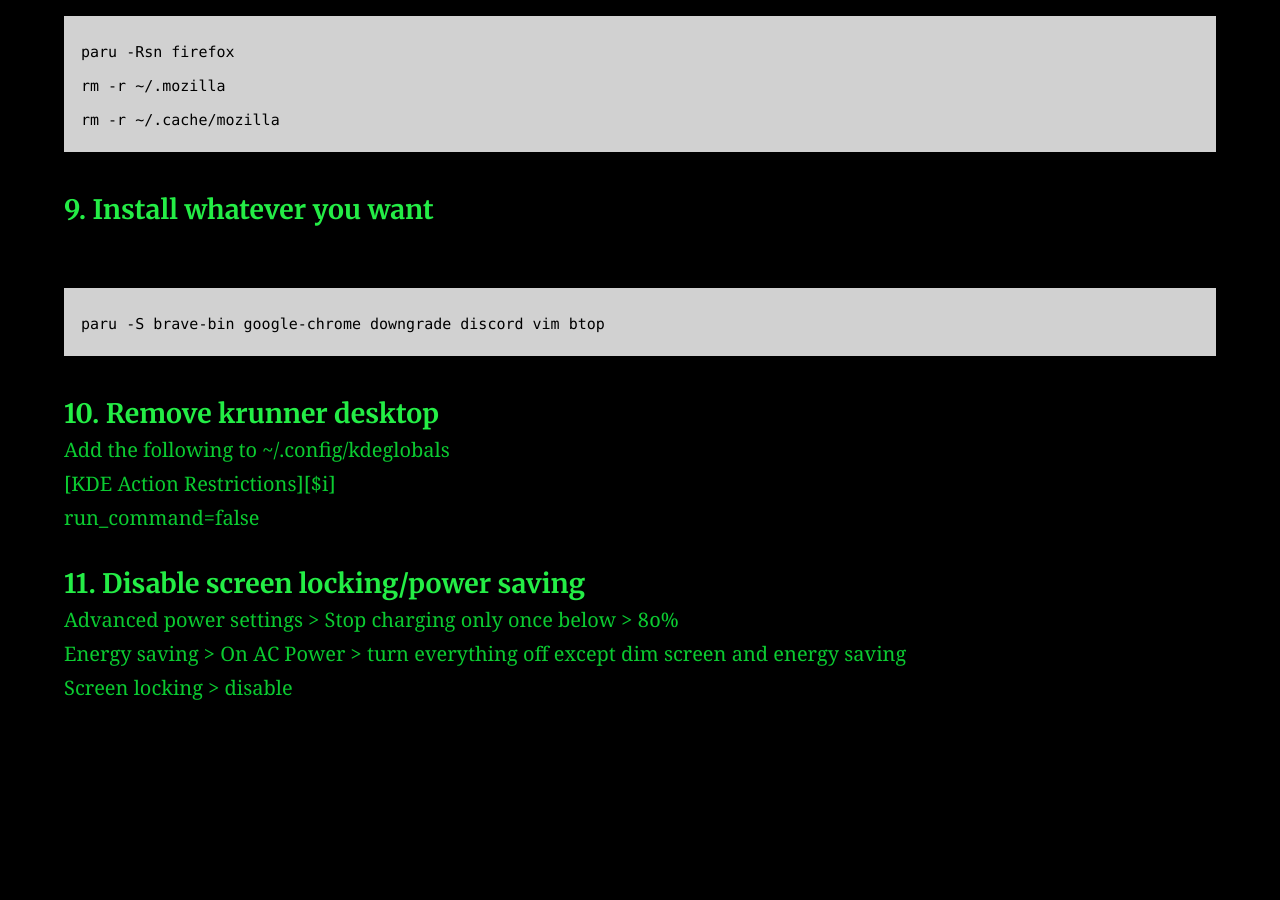
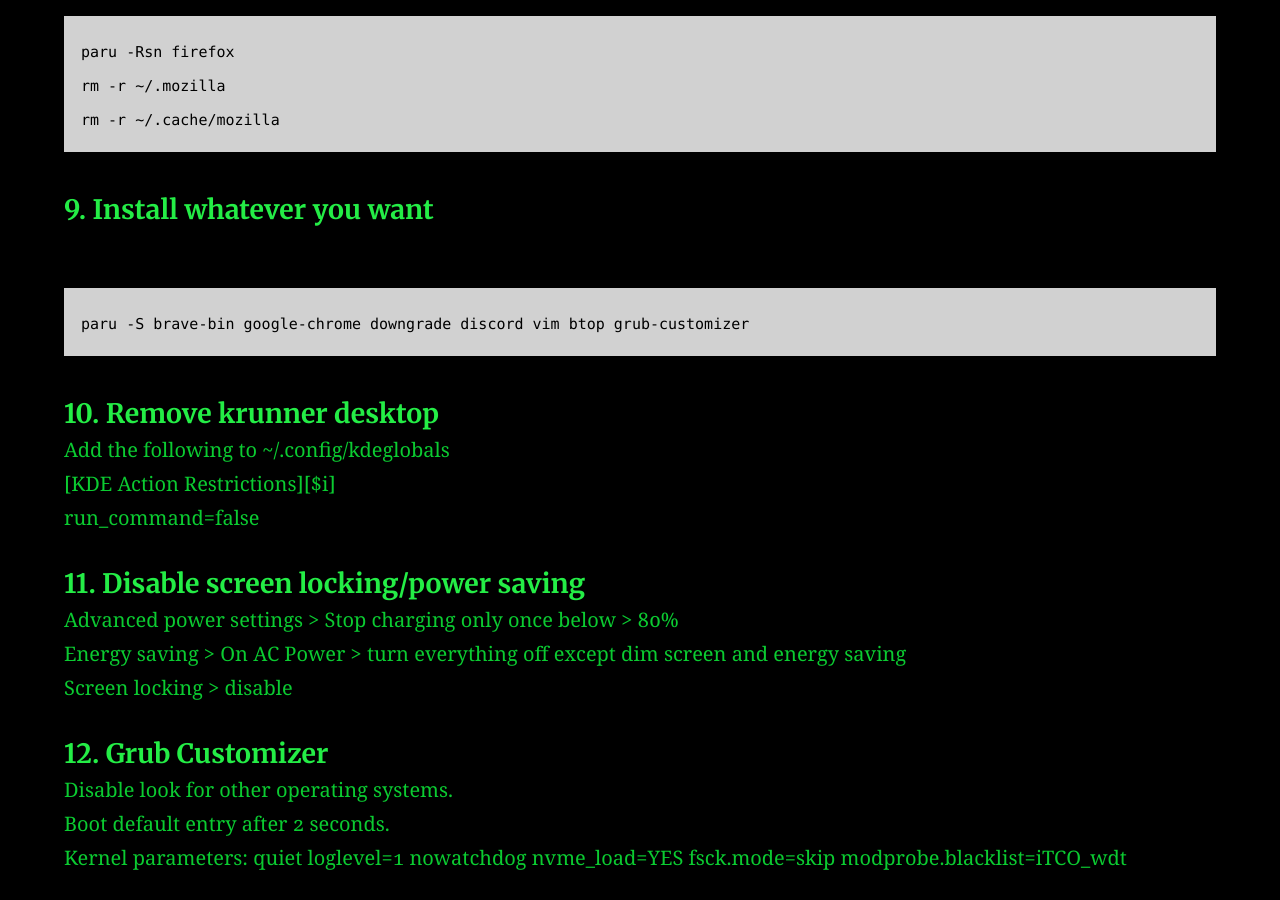
Before and after one commit to AC01010/Connor-McCartney.github.io, a Jekyll site: the page built from _posts/2015-08-27-endeavour.md, in a window 1280 px wide and 900 px high, scrolled down 2194 px. Built offline with Jekyll 4.4.1, drawn with Linux system fonts in a browser that asks for light colours; before the commit the page ends 2924 px from its top, so only the background shows below that.

Commit message:
Update 2015-08-27-endeavour.md

````diff
--- a/_posts/2015-08-27-endeavour.md
+++ b/_posts/2015-08-27-endeavour.md
@@ -77,7 +77,7 @@
 #### 9. Install whatever you want
 <br>
 ```
-paru -S brave-bin google-chrome downgrade discord vim btop
+paru -S brave-bin google-chrome downgrade discord vim btop grub-customizer
 ```
 
 #### 10. Remove krunner desktop
@@ -92,3 +92,9 @@
 Advanced power settings > Stop charging only once below > 80% <br>
 Energy saving > On AC Power > turn everything off except dim screen and energy saving <br>
 Screen locking > disable
+
+#### 12. Grub Customizer
+
+Disable look for other operating systems. <br>
+Boot default entry after 2 seconds. <br>
+Kernel parameters: quiet loglevel=1 nowatchdog nvme_load=YES fsck.mode=skip modprobe.blacklist=iTCO_wdt
````
